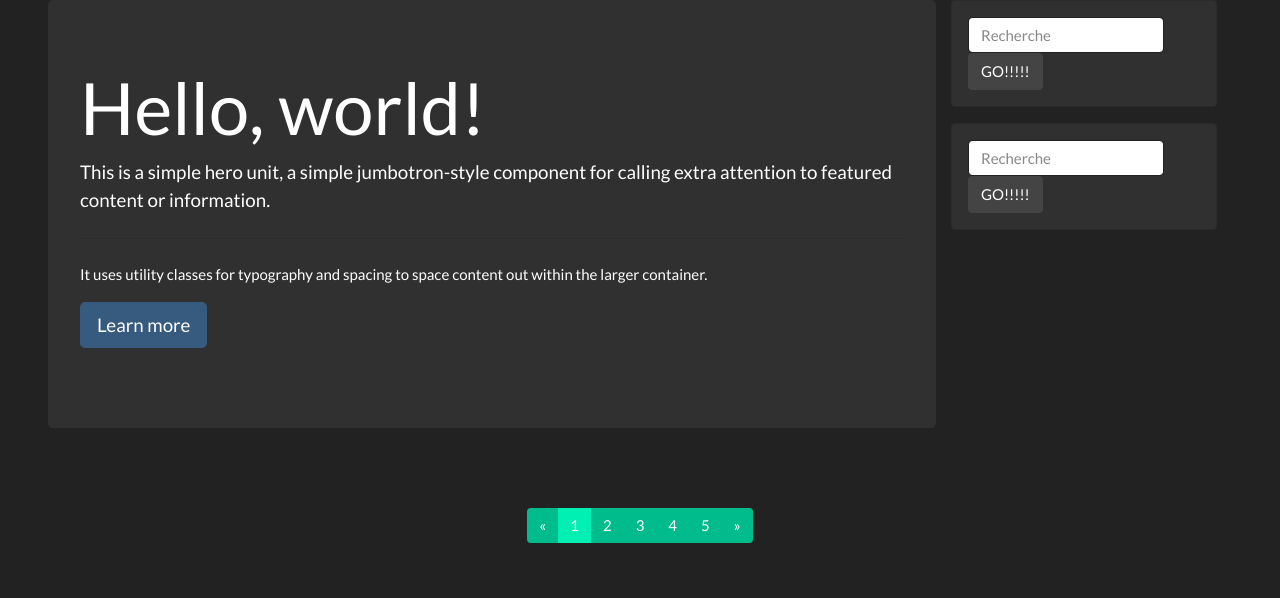
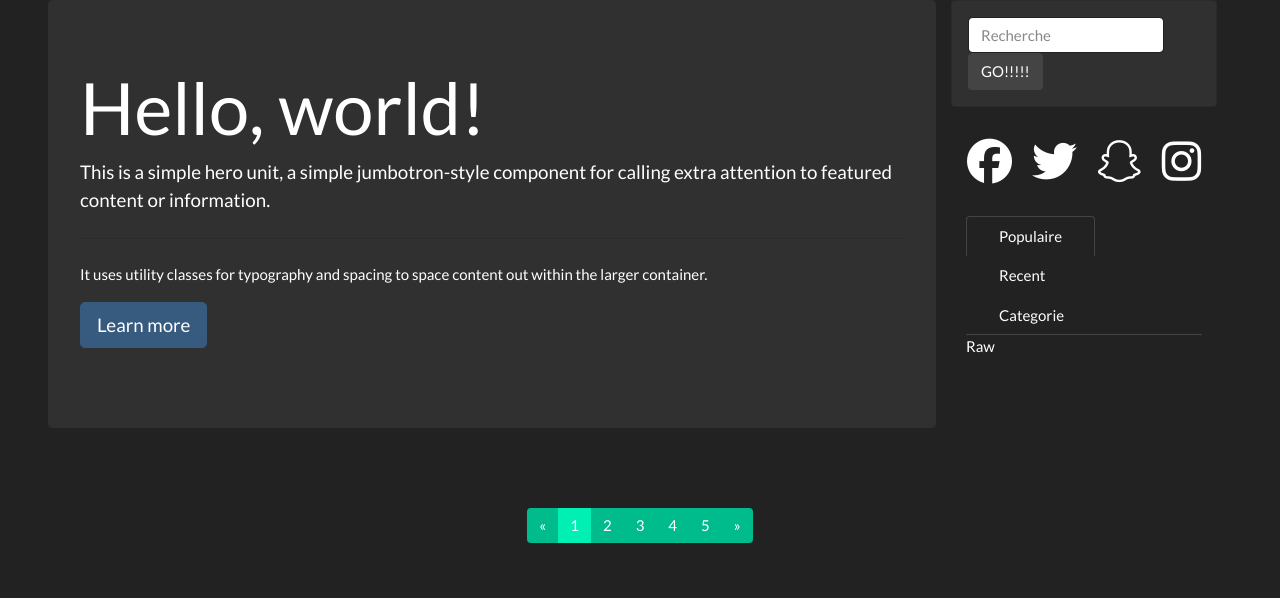
Before and after one commit to hemza-github/Blog-symfony, a Symfony app: template templates/base.html.twig in a window 1280 px wide. Shown: the part 71-669 px from the top of the page. Run offline with Twig, Linux system fonts and the light colour scheme; the template is opened without the code that fills it, so the values that code supplies are empty; some libraries are stand-ins or nearby versions.

Commit message:
Update article.html.twig

```diff
--- a/templates/include/article.html.twig
+++ b/templates/include/article.html.twig
@@ -1,5 +1,5 @@
 <div class="mx-5 d-flex flex-direction-row">
-  <div class="jumbotron  col-9">
+  <div class="jumbotron col-9">
     <h1 class="display-3">
       Hello, world!
     </h1>
@@ -17,24 +17,54 @@
     </p>
   </div>
 
-  <div class="col-3 ">
+  <div class="col-3">
     <div class="card p-3 mb-3 col-12">
       <form class="form-inline">
-        <input class="form-control " type="text" placeholder="Recherche" />
-        <button class="btn btn-secondary " type="submit">
+        <input class="form-control" type="text" placeholder="Recherche" />
+        <button class="btn btn-secondary" type="submit">
           GO!!!!!
         </button>
       </form>
+    </div>
 
-    </div>
-    <div class="card p-3 col-12">
-      <form class="form-inline">
-        <input class="form-control " type="text" placeholder="Recherche" />
-        <button class="btn btn-secondary " type="submit">
-          GO!!!!!
-        </button>
-      </form>
+<div class="p-3 mb-3 col-12 d-flex justify-content-between">
+<i class="fab fa-facebook fa-3x"></i>
+ <i class="fab fa-twitter fa-3x"></i>
+ <i class="fab fa-snapchat fa-3x"></i>
+ <i class="fab fa-instagram fa-3x"></i>
 
+</div>
+
+    <div class=" col-12">
+      <ul class="nav nav-tabs">
+        <li class="nav-item">
+          <a class="nav-link active" data-toggle="tab" href="#popular">Populaire</a>
+        </li>
+        <li class="nav-item">
+          <a class="nav-link" data-toggle="tab" href="#recent">Recent</a>
+        </li>
+        <li class="nav-item">
+          <a class="nav-link" data-toggle="tab" href="#cate">Categorie</a>
+        </li>
+
+      </ul>
+      <div id="myTabContent" class="tab-content">
+        <div class="tab-pane fade active show" id="popular">
+          <p>
+            Raw
+          </p>
+        </div>
+        <div class="tab-pane fade" id="recent">
+          <p>
+            Food
+          </p>
+        </div>
+        <div class="tab-pane fade" id="cate">
+          <p>
+            Etsy
+          </p>
+        </div>
+      </div>
     </div>
   </div>
 </div>
```
